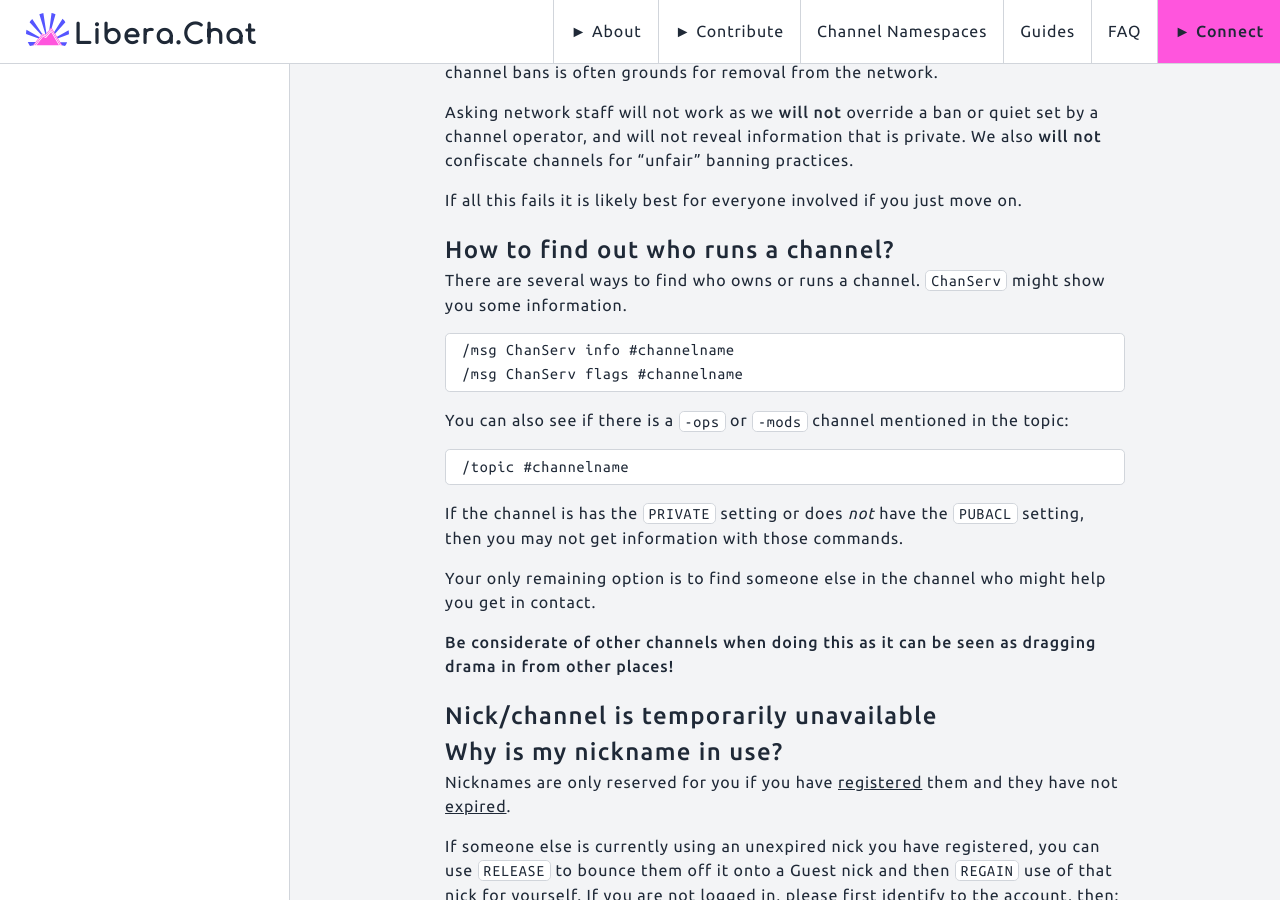
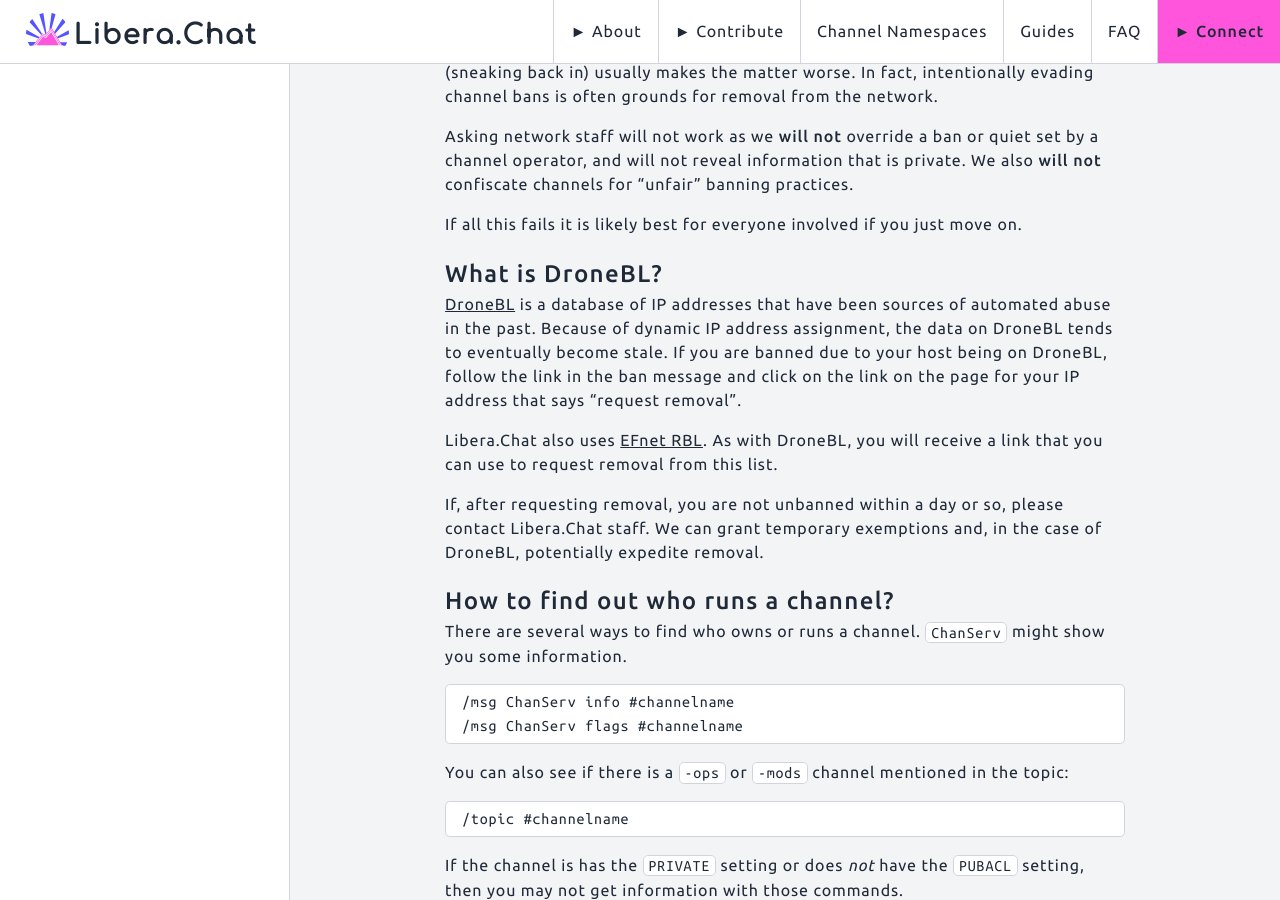
Before and after one commit to Libera-Chat/libera-chat.github.io, a Jekyll site: the page built from content/_guides/faq.md, in a window 1280 px wide and 900 px high, scrolled down 4167 px. Built offline with Jekyll 4.4.1, drawn with Linux system fonts in a browser that asks for light colours; some of the changed text lies outside the part shown.

Commit message:
Add FAQ section on DroneBL

```diff
--- a/_data/faqcards.yml
+++ b/_data/faqcards.yml
@@ -22,5 +22,5 @@
       guide: /guides/faq#how-do-i-get-unbanned-or-unquieted
     - title: I'm banned from the network!
       guide: /policies#network-bans
-    - title: I'm on "DroneBL" or "EfnetRBL"!
-      tip: Follow the instructions you were linked to in the ban message.
+    - title: I'm on "DroneBL" or "EFnet RBL"!
+      guide: /guides/faq#what-is-dronebl
--- a/_includes/faqcards.html
+++ b/_includes/faqcards.html
@@ -24,7 +24,8 @@
           <ul>
             <li>In your IRC client, type:<br>
             <code>/join #libera</code></li>
-            <li>Or email us: <code>support@libera.chat</code></li>
+            <li>Or email us at
+            <a href="mailto:support@libera.chat"><code>support@libera.chat</code></a></li>
           </ul>
         </div>
       </div>
--- a/content/_guides/faq.md
+++ b/content/_guides/faq.md
@@ -166,6 +166,23 @@
 also **will not** confiscate channels for "unfair" banning practices.
 
 If all this fails it is likely best for everyone involved if you just move on.
+
+## What is DroneBL?
+
+[DroneBL](https://dronebl.org/) is a database of IP addresses that have been
+sources of automated abuse in the past. Because of dynamic IP address
+assignment, the data on DroneBL tends to eventually become stale. If you are
+banned due to your host being on DroneBL, follow the link in the ban message
+and click on the link on the page for your IP address that says
+"request removal".
+
+Libera.Chat also uses [EFnet RBL](https://rbl.efnetrbl.org/).
+As with DroneBL, you will receive a link that you can use to request removal
+from this list.
+
+If, after requesting removal, you are not unbanned within a day or so,
+please contact Libera.Chat staff. We can grant temporary exemptions and,
+in the case of DroneBL, potentially expedite removal.
 
 ## How to find out who runs a channel?
 
```
